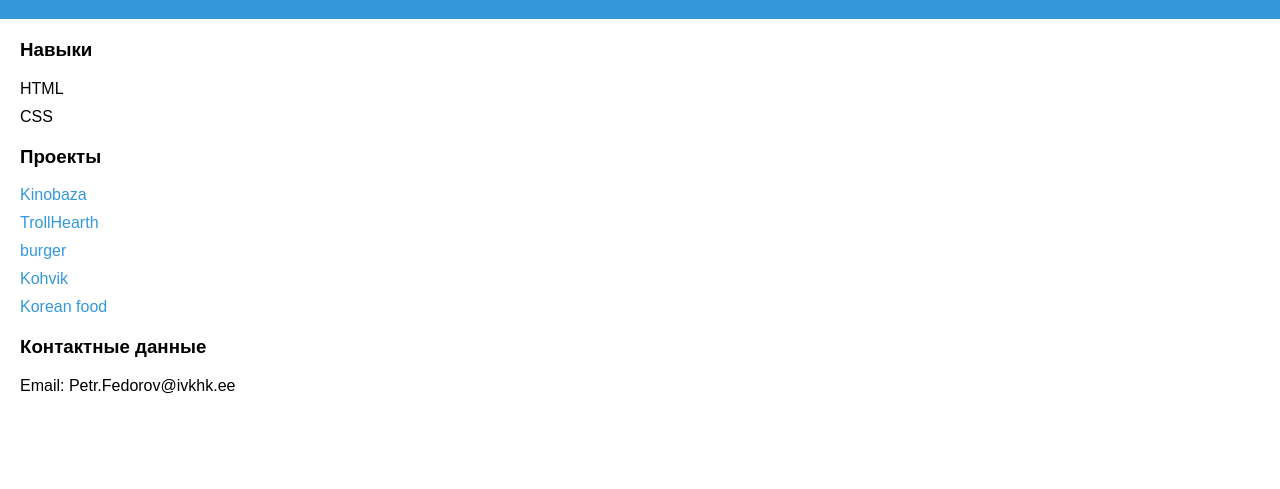
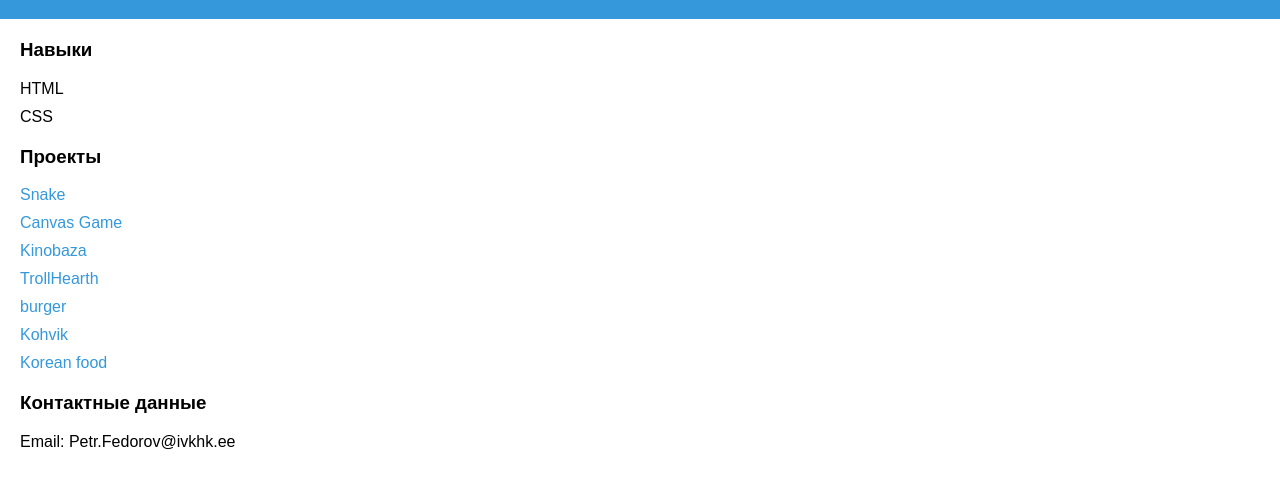
Before and after one commit to P2tr4/portfolio, a plain HTML site: page index.html in a window 1280 px wide. Shown: the part 131-620 px from the top of the page. Drawn offline with Linux system fonts and the light colour scheme.

Commit message:
Update index.html

```diff
--- a/index.html
+++ b/index.html
@@ -21,6 +21,8 @@
     <section id="projects">
         <h3>Проекты</h3>
         <ul>
+            <li><a href="https://p2tr4.github.io/snake_js/">Snake</a></li>
+            <li><a href="https://p2tr4.github.io/canvas_game/">Canvas Game</a></li>
             <li><a href="https://p2tr4.github.io/Kinobaza/index.html">Kinobaza</a></li>
             <li><a href="https://p2tr4.github.io/Troll_Hearth/index.html">TrollHearth</a></li>
             <li><a href="https://www.figma.com/file/jS0qPHvdlHmos4UqXXnBtG/Untitled?type=design&node-id=0%3A1&mode=design&t=tW3r1abcTVw0tXpA-1">burger</a></li>
```
